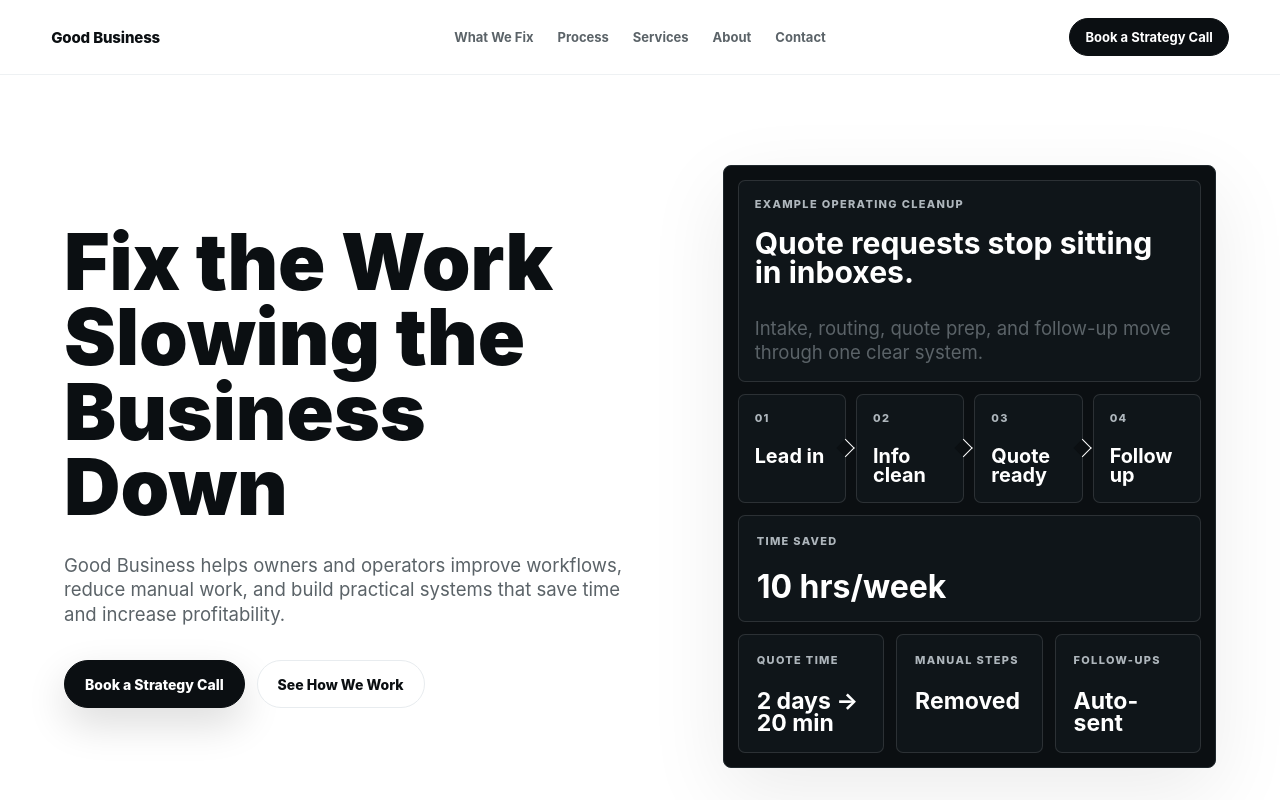
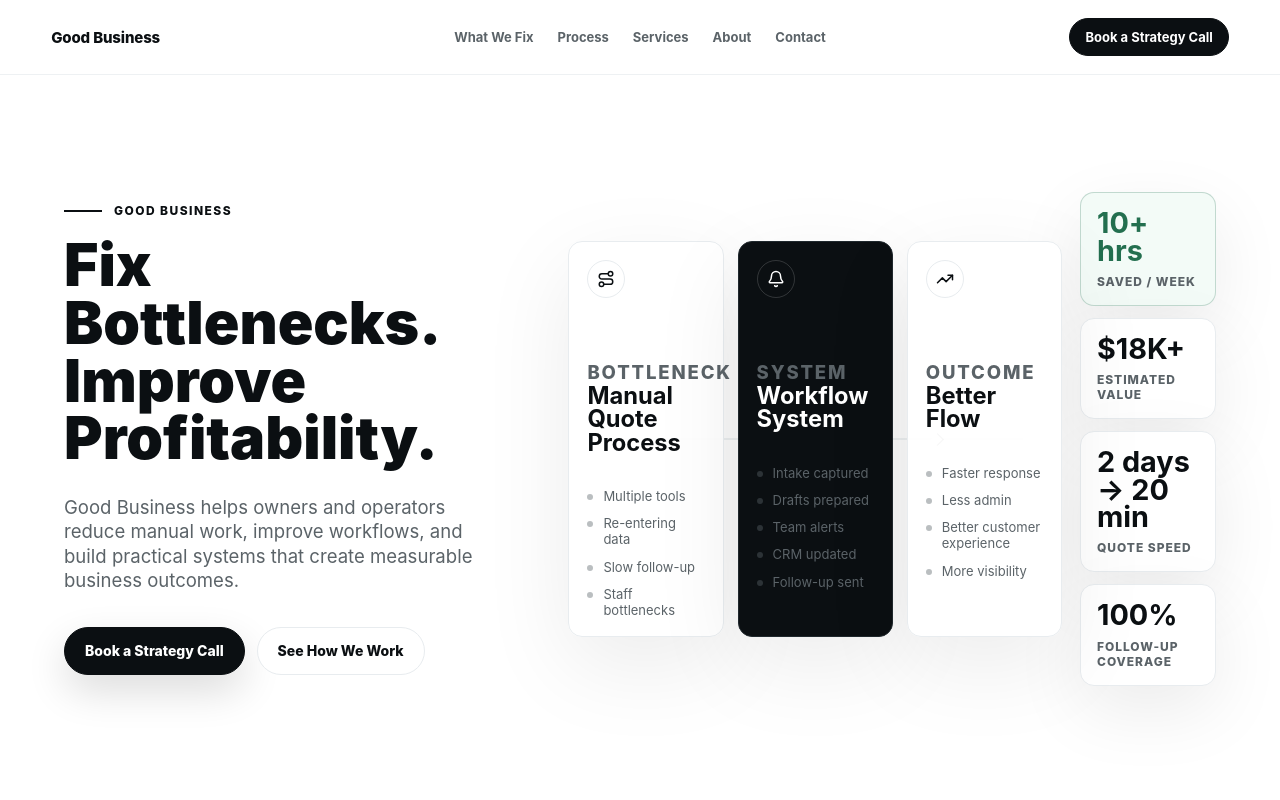
Before and after one commit to briantraudt/goodbusiness, a Next.js app: page / in a window 1280 px wide. Shown: the top 800 px of the page. Built offline with nearby package versions, Linux system fonts and the light colour scheme.

Commit message:
Redesign hero around business outcomes

```diff
--- a/app/globals.css
+++ b/app/globals.css
@@ -115,15 +115,15 @@ a {
 }
 
 .outcome-hero {
-  grid-template-columns: minmax(0, 0.92fr) minmax(420px, 0.78fr);
-  gap: clamp(44px, 6vw, 88px);
+  grid-template-columns: minmax(0, 0.68fr) minmax(620px, 1fr);
+  gap: clamp(38px, 5vw, 76px);
   min-height: min(820px, calc(100vh - 72px));
   padding-top: clamp(54px, 7vw, 92px);
   padding-bottom: clamp(54px, 7vw, 92px);
 }
 
 .outcome-hero .hero-copy {
-  max-width: 700px;
+  max-width: 560px;
 }
 
 .eyebrow {
@@ -156,9 +156,9 @@ a {
 }
 
 .outcome-hero h1 {
-  max-width: 700px;
-  font-size: clamp(52px, 6.1vw, 92px);
-  line-height: 0.96;
+  max-width: 560px;
+  font-size: clamp(46px, 4.6vw, 70px);
+  line-height: 0.98;
 }
 
 .hero p:not(.eyebrow),
@@ -171,7 +171,7 @@ a {
 }
 
 .outcome-hero p:not(.eyebrow) {
-  max-width: 640px;
+  max-width: 540px;
   font-size: clamp(18px, 1.45vw, 23px);
 }
 
@@ -272,6 +272,190 @@ a {
   height: 34px;
   margin-left: 34px;
   background: var(--ink);
+}
+
+.hero-ops-map {
+  position: relative;
+  display: grid;
+  grid-template-columns: minmax(0, 1fr) minmax(136px, 0.26fr);
+  gap: 18px;
+  align-items: center;
+}
+
+.ops-flow {
+  position: relative;
+  display: grid;
+  grid-template-columns: repeat(3, minmax(150px, 1fr));
+  gap: 14px;
+}
+
+.ops-flow::before {
+  content: "";
+  position: absolute;
+  top: 50%;
+  right: 8%;
+  left: 8%;
+  height: 1px;
+  background: #dfe5e8;
+  transform: translateY(-50%);
+}
+
+.ops-card {
+  position: relative;
+  z-index: 1;
+  min-height: 390px;
+  border: 1px solid var(--line);
+  border-radius: 14px;
+  padding: 18px;
+  background: rgba(255, 255, 255, 0.96);
+  box-shadow: 0 28px 90px rgba(9, 14, 18, 0.08);
+  transition: transform 180ms ease, box-shadow 180ms ease;
+}
+
+.ops-card:hover {
+  transform: translateY(-3px);
+  box-shadow: 0 34px 100px rgba(9, 14, 18, 0.12);
+}
+
+.ops-card-dark {
+  background: var(--ink);
+  color: #fff;
+  border-color: #20282d;
+}
+
+.ops-card-icon {
+  display: inline-flex;
+  width: 38px;
+  height: 38px;
+  align-items: center;
+  justify-content: center;
+  border: 1px solid var(--line);
+  border-radius: 999px;
+  margin-bottom: 34px;
+  color: var(--ink);
+}
+
+.ops-card-dark .ops-card-icon {
+  border-color: rgba(255, 255, 255, 0.16);
+  color: #fff;
+}
+
+.ops-card p {
+  margin: 0 0 16px;
+  color: var(--quiet);
+  font-size: 10px;
+  font-weight: 850;
+  letter-spacing: 0.1em;
+  text-transform: uppercase;
+}
+
+.ops-card-dark p,
+.ops-card-dark li {
+  color: #d5dbe0;
+}
+
+.ops-card h2 {
+  margin: 0;
+  font-size: clamp(22px, 1.85vw, 28px);
+  line-height: 0.98;
+  letter-spacing: 0;
+}
+
+.ops-card ul {
+  display: grid;
+  gap: 11px;
+  margin: 34px 0 0;
+  padding: 0;
+  list-style: none;
+}
+
+.ops-card li {
+  display: flex;
+  gap: 10px;
+  align-items: flex-start;
+  color: var(--muted);
+  font-size: 13px;
+  line-height: 1.25;
+}
+
+.ops-card li::before {
+  content: "";
+  flex: 0 0 auto;
+  width: 6px;
+  height: 6px;
+  border-radius: 999px;
+  margin-top: 6px;
+  background: currentColor;
+  opacity: 0.42;
+}
+
+.ops-connector {
+  position: absolute;
+  top: 50%;
+  right: 142px;
+  left: 14%;
+  z-index: 0;
+  height: 1px;
+  pointer-events: none;
+}
+
+.ops-connector span {
+  position: absolute;
+  top: -4px;
+  width: 9px;
+  height: 9px;
+  border-top: 1px solid var(--ink);
+  border-right: 1px solid var(--ink);
+  background: #fff;
+  transform: rotate(45deg);
+}
+
+.ops-connector span:first-child {
+  left: 32%;
+}
+
+.ops-connector span:last-child {
+  left: 66%;
+}
+
+.ops-metrics {
+  display: grid;
+  gap: 12px;
+}
+
+.ops-metric {
+  border: 1px solid var(--line);
+  border-radius: 14px;
+  padding: 16px;
+  background: #fff;
+  box-shadow: 0 24px 70px rgba(9, 14, 18, 0.08);
+}
+
+.ops-metric strong {
+  display: block;
+  color: var(--ink);
+  font-size: clamp(24px, 2.25vw, 34px);
+  line-height: 0.95;
+  letter-spacing: 0;
+}
+
+.ops-metric span {
+  display: block;
+  margin-top: 10px;
+  color: var(--muted);
+  font-size: 12px;
+  font-weight: 800;
+  letter-spacing: 0.08em;
+  text-transform: uppercase;
+}
+
+.ops-metric:first-child {
+  border-color: rgba(35, 111, 79, 0.24);
+  background: #f3fbf7;
+}
+
+.ops-metric:first-child strong {
+  color: #236f4f;
 }
 
 .system-visual {
@@ -1355,6 +1539,27 @@ a {
     min-height: auto;
   }
 
+  .hero-ops-map {
+    grid-template-columns: 1fr;
+  }
+
+  .ops-flow {
+    grid-template-columns: 1fr;
+  }
+
+  .ops-flow::before,
+  .ops-connector {
+    display: none;
+  }
+
+  .ops-card {
+    min-height: auto;
+  }
+
+  .ops-metrics {
+    grid-template-columns: repeat(2, minmax(0, 1fr));
+  }
+
   .mockup-stage {
     min-height: 500px;
   }
@@ -1424,7 +1629,7 @@ a {
   }
 
   .outcome-hero h1 {
-    font-size: clamp(52px, 15vw, 82px);
+    font-size: clamp(50px, 14vw, 78px);
   }
 
   .system-flow,
@@ -1528,6 +1733,8 @@ a {
   .project-card,
   .fix-card,
   .roi-card,
+  .ops-card,
+  .ops-metric,
   .model-card,
   .contact-form {
     padding: 22px;
@@ -1536,4 +1743,8 @@ a {
   .metric-row strong {
     font-size: 56px;
   }
-}
+
+  .ops-metrics {
+    grid-template-columns: 1fr;
+  }
+}
--- a/app/page.tsx
+++ b/app/page.tsx
@@ -1,10 +1,13 @@
 import {
   BarChart3,
+  Bell,
   Clock,
   HelpCircle,
   Inbox,
   Lightbulb,
   Repeat2,
+  Route,
+  TrendingUp,
 } from "lucide-react";
 import Link from "next/link";
 import { SiteFooter } from "./components/SiteFooter";
@@ -118,38 +121,62 @@ const proof = [
 ];
 
 function SystemVisual() {
+  const workflow = [
+    {
+      title: "Bottleneck",
+      label: "Manual Quote Process",
+      items: ["Multiple tools", "Re-entering data", "Slow follow-up", "Staff bottlenecks"]
+    },
+    {
+      title: "System",
+      label: "Workflow System",
+      items: ["Intake captured", "Drafts prepared", "Team alerts", "CRM updated", "Follow-up sent"]
+    },
+    {
+      title: "Outcome",
+      label: "Better Flow",
+      items: ["Faster response", "Less admin", "Better customer experience", "More visibility"]
+    }
+  ];
+
+  const metrics = [
+    ["10+ hrs", "saved / week"],
+    ["$18K+", "estimated value"],
+    ["2 days → 20 min", "quote speed"],
+    ["100%", "follow-up coverage"]
+  ];
+
   return (
-    <div className="system-visual" aria-label="Example quote workflow cleanup">
-      <div className="system-context">
-        <span>Example operating cleanup</span>
-        <strong>Quote requests stop sitting in inboxes.</strong>
-        <p>Intake, routing, quote prep, and follow-up move through one clear system.</p>
+    <div className="hero-ops-map" aria-label="Business bottleneck to system to measurable outcome">
+      <div className="ops-flow">
+        {workflow.map((card, index) => (
+          <article className={`ops-card ${index === 1 ? "ops-card-dark" : ""}`} key={card.title}>
+            <div className="ops-card-icon" aria-hidden="true">
+              {index === 0 ? <Route size={18} /> : null}
+              {index === 1 ? <Bell size={18} /> : null}
+              {index === 2 ? <TrendingUp size={18} /> : null}
+            </div>
+            <p>{card.title}</p>
+            <h2>{card.label}</h2>
+            <ul>
+              {card.items.map((item) => (
+                <li key={item}>{item}</li>
+              ))}
+            </ul>
+          </article>
+        ))}
       </div>
-      <div className="system-flow">
-        {["Lead in", "Info clean", "Quote ready", "Follow up"].map((item, index) => (
-          <div className="system-node" key={item}>
-            <span>{String(index + 1).padStart(2, "0")}</span>
-            <strong>{item}</strong>
+      <div className="ops-connector" aria-hidden="true">
+        <span />
+        <span />
+      </div>
+      <div className="ops-metrics">
+        {metrics.map(([value, label]) => (
+          <div className="ops-metric" key={label}>
+            <strong>{value}</strong>
+            <span>{label}</span>
           </div>
         ))}
-      </div>
-      <div className="metric-board">
-        <div className="metric-card large">
-          <span>Time saved</span>
-          <strong>10 hrs/week</strong>
-        </div>
-        <div className="metric-card">
-          <span>Quote time</span>
-          <strong>2 days → 20 min</strong>
-        </div>
-        <div className="metric-card">
-          <span>Manual steps</span>
-          <strong>Removed</strong>
-        </div>
-        <div className="metric-card">
-          <span>Follow-ups</span>
-          <strong>Auto-sent</strong>
-        </div>
       </div>
     </div>
   );
@@ -161,10 +188,11 @@ export default function Home() {
       <SiteNav />
       <section className="hero outcome-hero">
         <div className="hero-copy">
-          <h1>Fix the Work Slowing the Business Down</h1>
+          <p className="eyebrow">Good Business</p>
+          <h1>Fix Bottlenecks. Improve Profitability.</h1>
           <p>
-            Good Business helps owners and operators improve workflows, reduce manual work, and
-            build practical systems that save time and increase profitability.
+            Good Business helps owners and operators reduce manual work, improve workflows, and
+            build practical systems that create measurable business outcomes.
           </p>
           <div className="hero-actions">
             <Link className="button button-dark" href="/contact">
```
